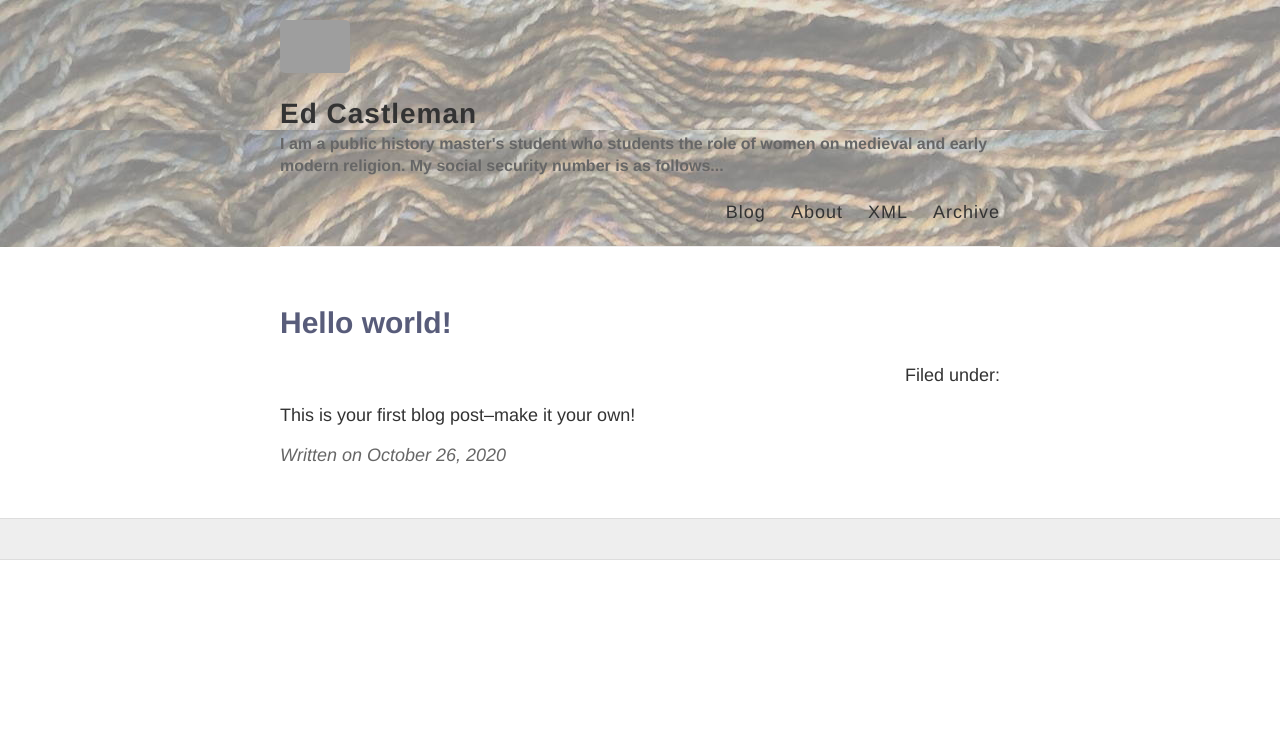
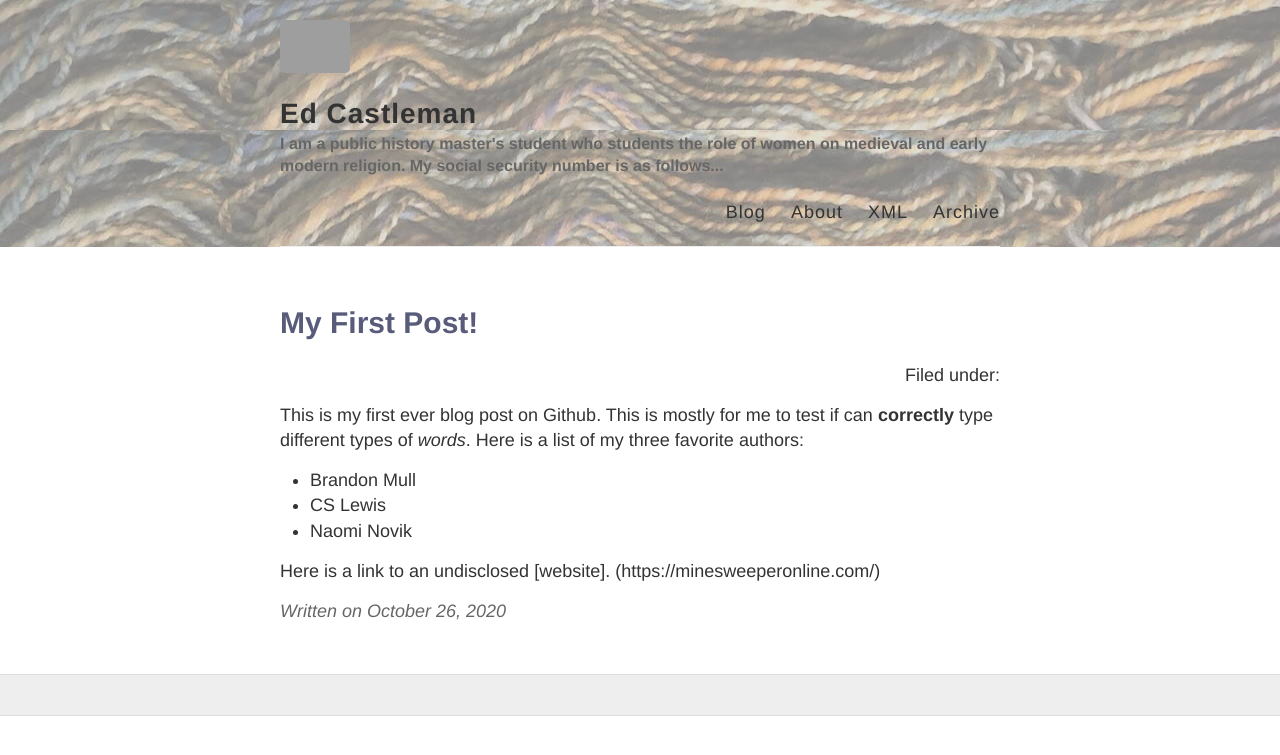
Before and after one commit to ecastle109/ecastle109.github.io, a Jekyll site: the page built from _posts/2020-10-26-Hello-World.md, in a window 1280 px wide. Shown: the top 755 px of the page. Built offline with Jekyll 4.4.1, drawn with Linux system fonts in a browser that asks for light colours; grey boxes are pictures that could not be loaded.

Commit message:
Created the first blog post

```diff
--- a/_posts/2020-10-26-Hello-World.md
+++ b/_posts/2020-10-26-Hello-World.md
@@ -1,6 +1,12 @@
 ---
 layout: post
-title: Hello world!
+title: My First Post!
 ---
 
-This is your first blog post--make it your own!
+This is my first ever blog post on Github. This is mostly for me to test if can **correctly** type different types of *words*.
+Here is a list of my three favorite authors:
++ Brandon Mull
++ CS Lewis
++ Naomi Novik
+
+Here is a link to an undisclosed [website]. (https://minesweeperonline.com/)
```
